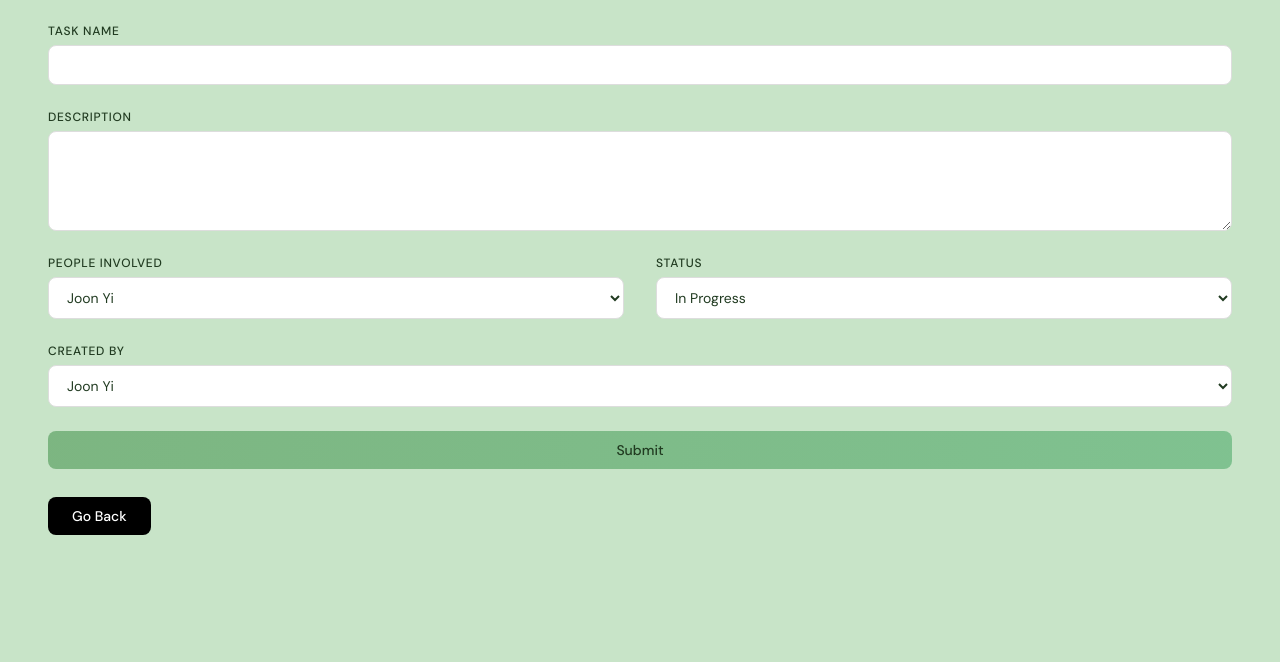
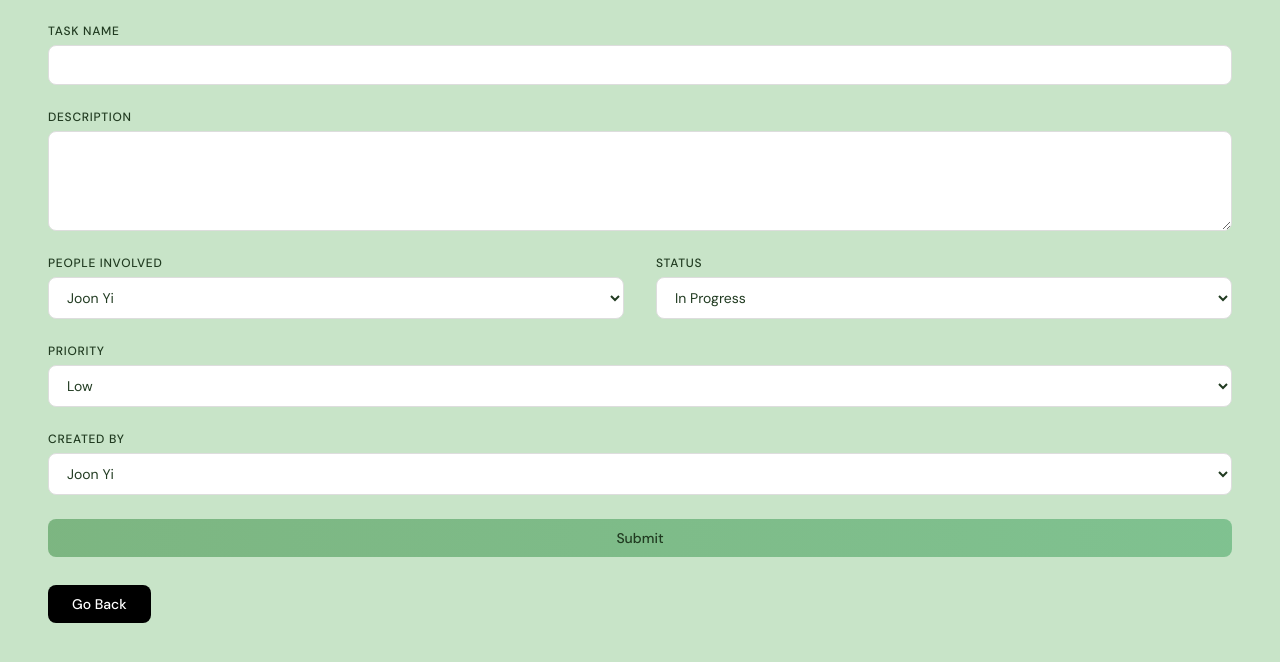
Before and after one commit to teo-joon-yi/Task_Tracker, a Flask app: page /newtask/ in a window 1280 px wide. Shown: the part 85-747 px from the top of the page. Run offline with Flask 3, Linux system fonts and the light colour scheme; data comes from the database, SQL or seed files in the repository.

Commit message:
Update newtask.html

```diff
--- a/templates/newtask.html
+++ b/templates/newtask.html
@@ -38,6 +38,15 @@
       </div>
 
       <div class="form-group full">
+        <label class="field-label">Priority</label>
+        <select name="priority">
+            <option value="Low">Low</option>
+            <option value="Medium">Medium</option>
+            <option value="High">High</option>
+        </select>
+      </div>
+
+      <div class="form-group full">
         <label class="field-label">Created by</label>
         <select name="creator">
           {% for person in data %}
```
